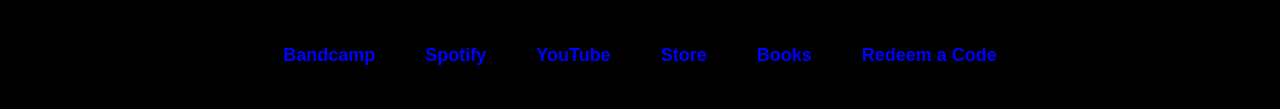
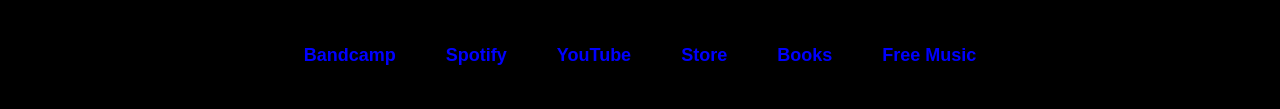
Before and after one commit to Sevaskar/bandcamp-redeem, a plain HTML site: page index.html in a window 1280 px wide. Shown: the part 200-309 px from the top of the page. Drawn offline with Linux system fonts and the light colour scheme.

Commit message:
Update index.html

```diff
--- a/index.html
+++ b/index.html
@@ -150,10 +150,10 @@
         >Books</a
       >
       <a
-        href="https://script.google.com/macros/s/AKfycbxya6N9tzZCzDVC6JEM7wOhuvJQ64XMk1e9cs1fK0Q/dev"
+        href="https://script.google.com/macros/s/AKfycbwVOqn9bGJZgfmVhPnVqS5wnnBCAT64yUhsrhd1vfGFne_qAe8xCDQnJC56dEFl6xbJ/exec"
         class="nav-item"
         target="_blank"
-        >Redeem a Code</a
+        >Free Music</a
        >
     </div>
 
```
